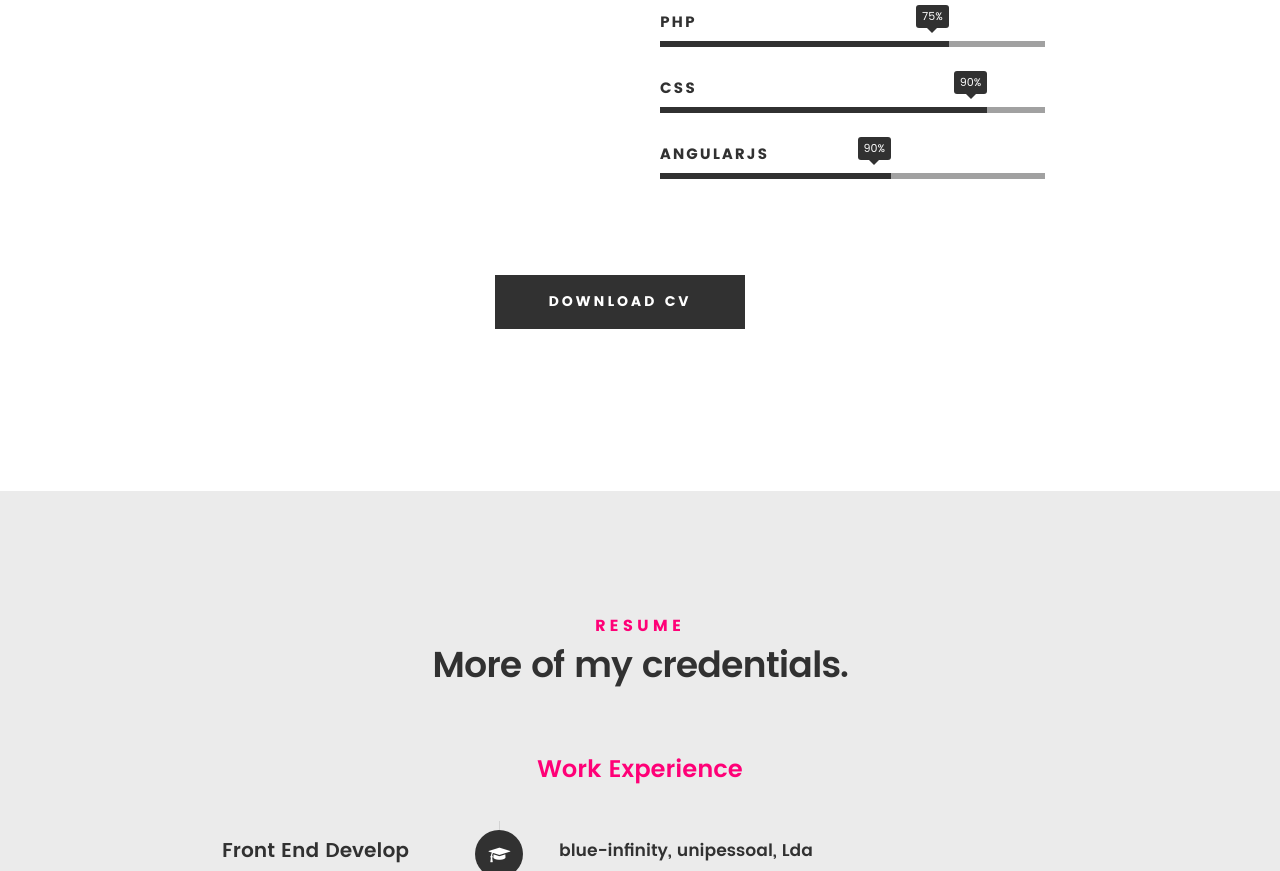
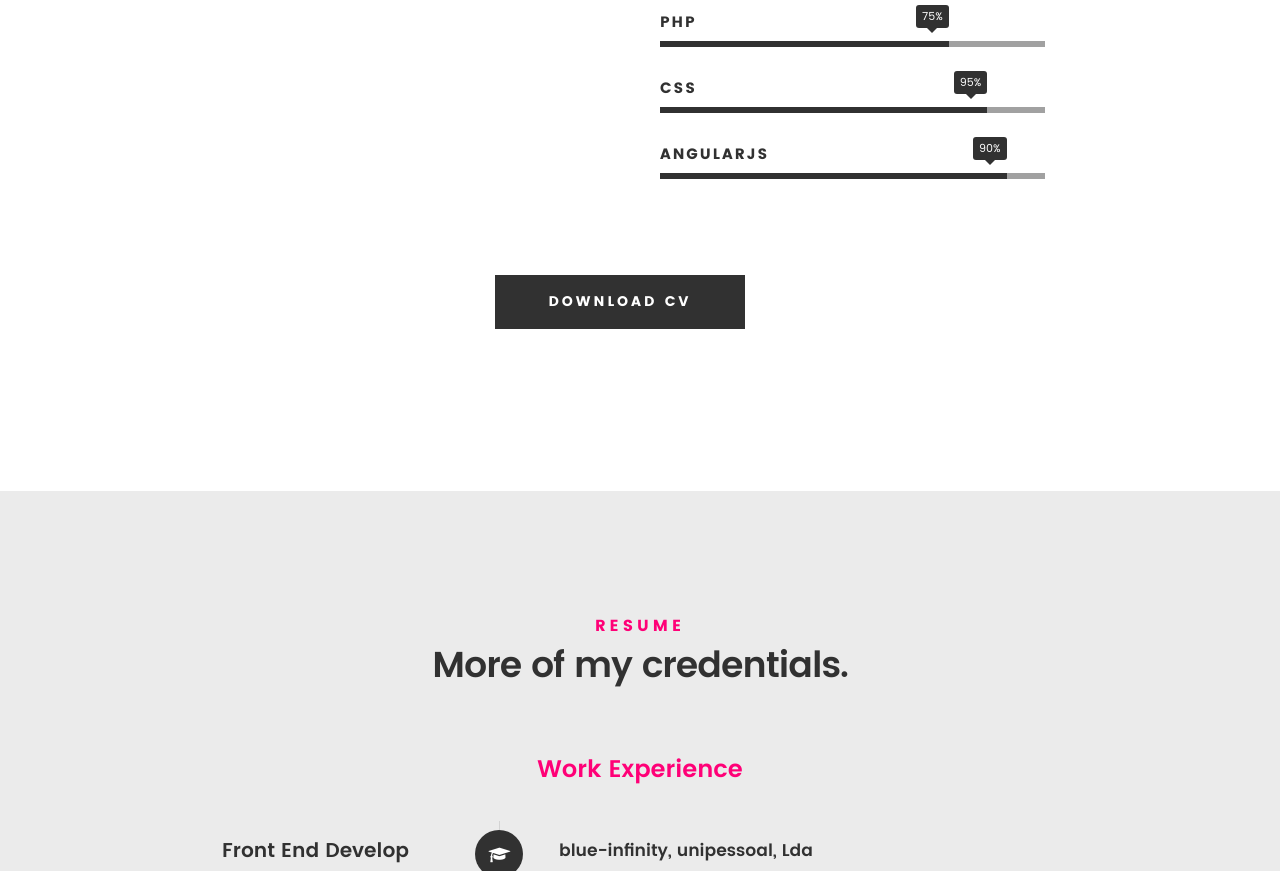
Before and after one commit to vitor2130134/QSProfileCards-prod, a plain HTML site: page vitor.html in a window 1280 px wide. Shown: the part 1479-2350 px from the top of the page. Drawn offline with Linux system fonts and the light colour scheme.

Commit message:
fix vitor profile skills

```diff
--- a/vitor.html
+++ b/vitor.html
@@ -168,11 +168,11 @@
 				   	<strong>PHP</strong>
 				   </li>
 				   <li>
-				   	<div class="progress percent85"><span>90%</span></div>
+				   	<div class="progress percent85"><span>95%</span></div>
 				   	<strong>CSS</strong>
 				   </li>
 				   <li>
-				   	<div class="progress percent60"><span>90%</span></div>
+				   	<div class="progress percent90"><span>90%</span></div>
 				   	<strong>AngularJS</strong>
 				   </li>
 
```
